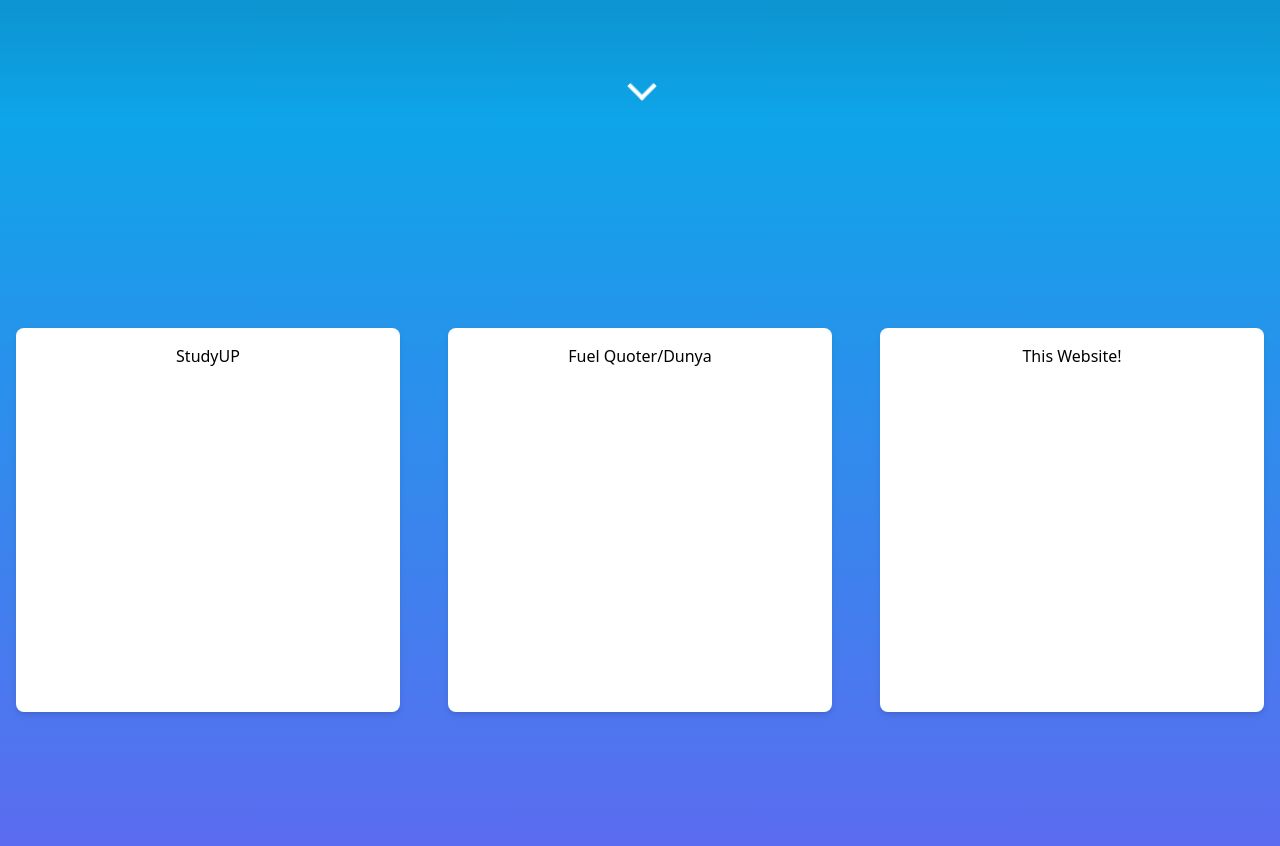
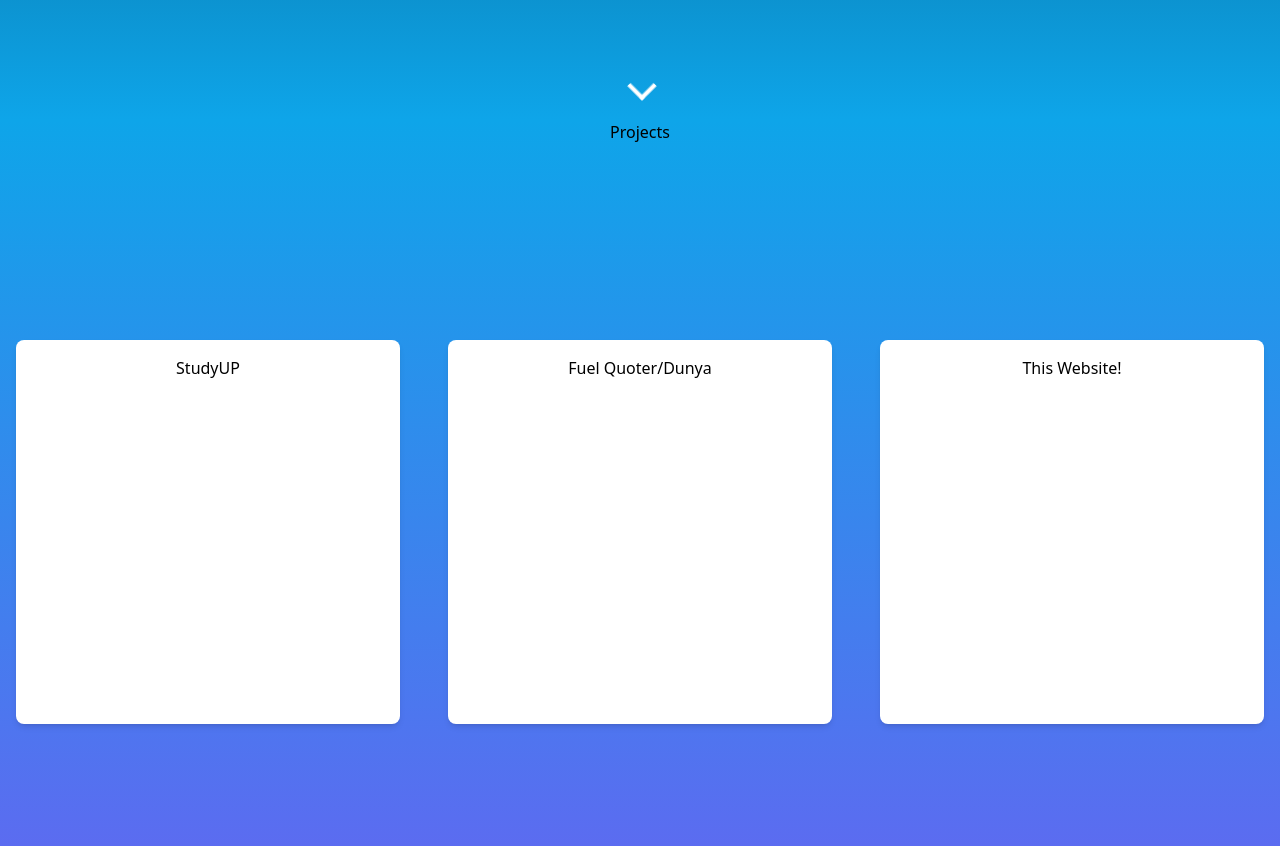
Before and after one commit to WahabJI/my-project, a Next.js app: page / in a window 1280 px wide. Shown: the part 680-1526 px from the top of the page. Built offline with nearby package versions, Linux system fonts and the light colour scheme.

Commit message:
PROJECTS IS NOW CENTER TOP FINALLY

```diff
--- a/pages/index.tsx
+++ b/pages/index.tsx
@@ -138,7 +138,9 @@
 
                   {/* transform transition-all duration-500 translate-y-10 opacity-0 hover:translate-y-0 hover:opacity-100 */}
           {/* PROJECTS SECTION */}
-          <section id="projects" className=" bg-gradient-to-b from-sky-500 to-indigo-500 h-screen flex items-center mx-auto">
+          <section id="projects" className=" bg-gradient-to-b from-sky-500 to-indigo-500 h-screen flex flex-col items-center">
+            <h1 className="text-center">Projects</h1>
+            <div className="my-auto">
               <div className="flex justify-top space-x-12 mx-auto" ref={myElementRef}>
                 <div className={`bg-white rounded-lg shadow-md p-4 w-96 min-h-96 transform transition-all duration-500 ${isVisible ? 'translate-y-0 opacity-100' : 'translate-y-10 opacity-0'} ${isVisible? 'delay-300' : ''}`}>
                   {/* Card content goes here */}
@@ -152,6 +154,7 @@
                   {/* Card content goes here */}
                   <h1 className="text-center">This Website!</h1>
                 </div>
+              </div>
               </div>
           </section>
 
```
